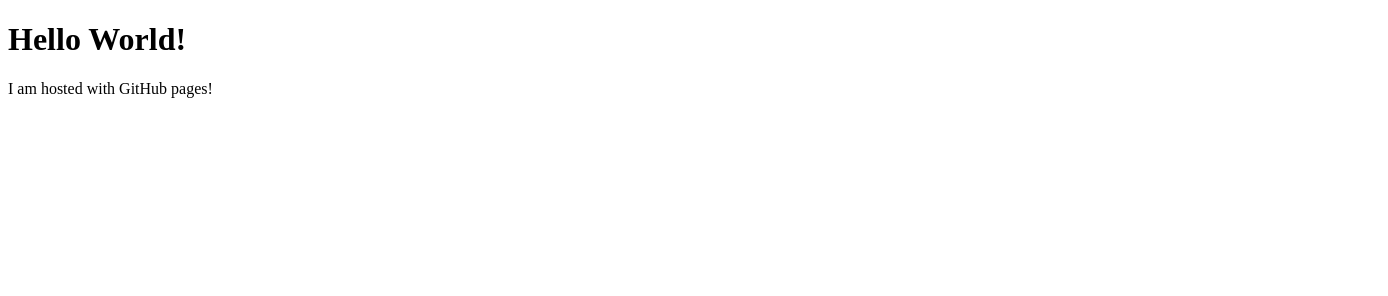
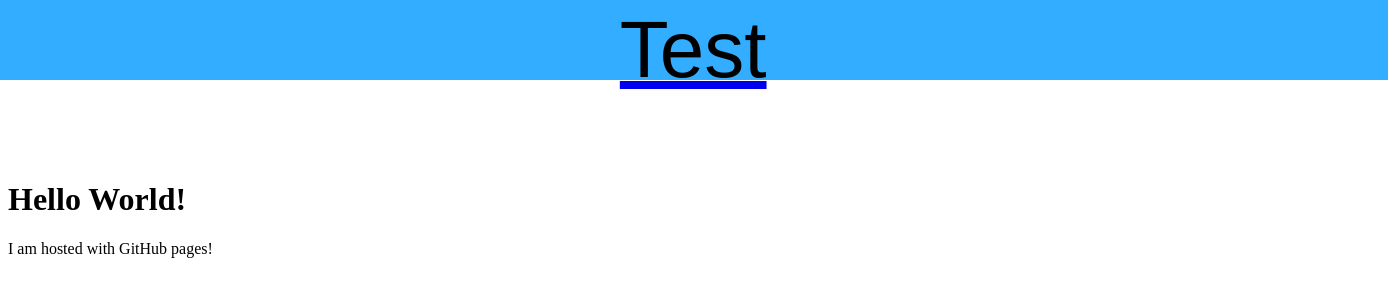
Before and after one commit to BlockiiDEV/Tiqa, a plain HTML site: page index.html in a window 1280 px wide. Shown: the whole page, 1388 px wide, since content can reach past the window. Drawn offline with Linux system fonts and the light colour scheme.

Commit message:
Update index.html

```diff
--- a/index.html
+++ b/index.html
@@ -5,14 +5,30 @@
      <title>TIQA</title>
      <style>
         .centerlize {
-              width: 100%;
+            position: relative;
+            bottom: 80px;
+            right: 10px;
+            width: 110%;
             height: 10vh;
-              background-color: blue;
+            background-color: #33adff;
             color: white;
          }
+      	.jtext {
+        	position: relative;
+            top: 4px;
+        }
       </style>
+      <script>
+      	TestClick() {
+       		alert("CHILL!\nIts just a Test!\nYou dont need to punch me no sense..");
+        }
+      </script>
+      <div class="centerlize">
+      	<div class="jtext">
+    		<a href=TestClick()><p style="text-align:center; font-size:80px; color:Black; font-family: arial, sans-serif">Test</p></a>
+      	</div>
+      </div>
     </head>
-
     <body>
         <h1>Hello World!</h1>
         <p>I am hosted with GitHub pages!</p>
```
Lines whose indentation alone changed are shown as unchanged.
